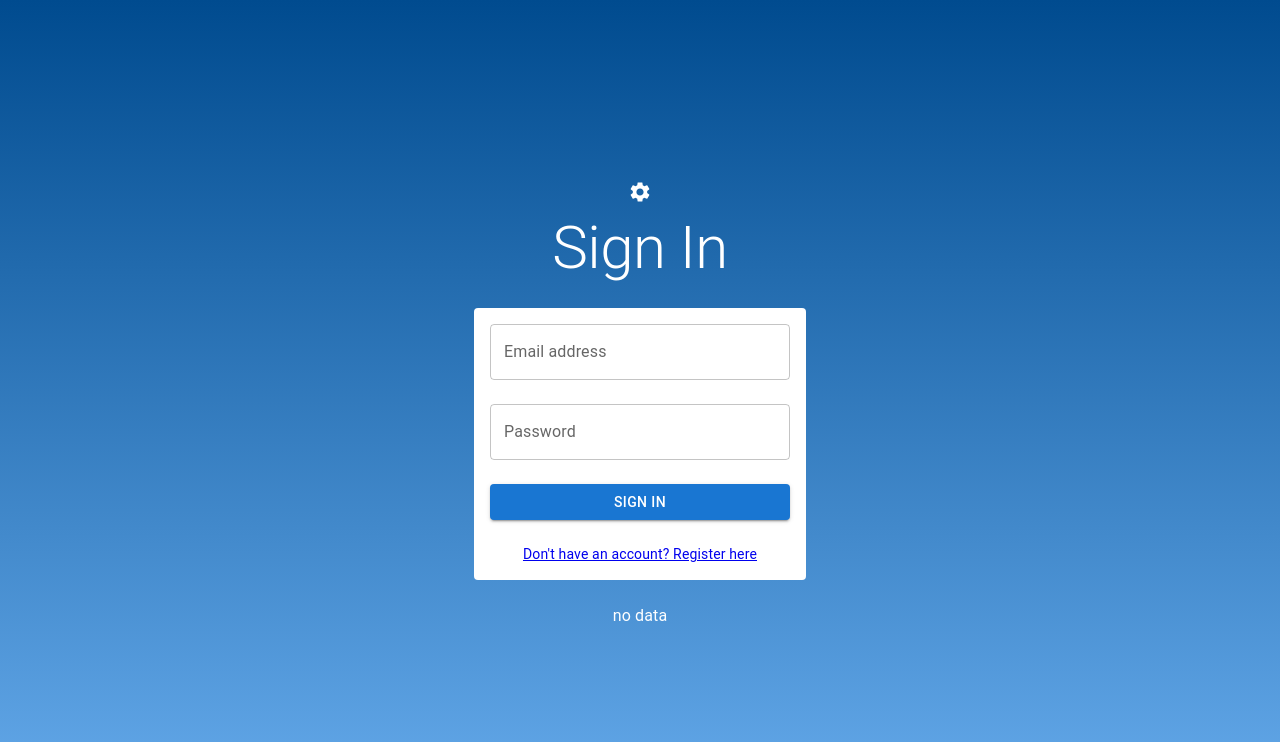
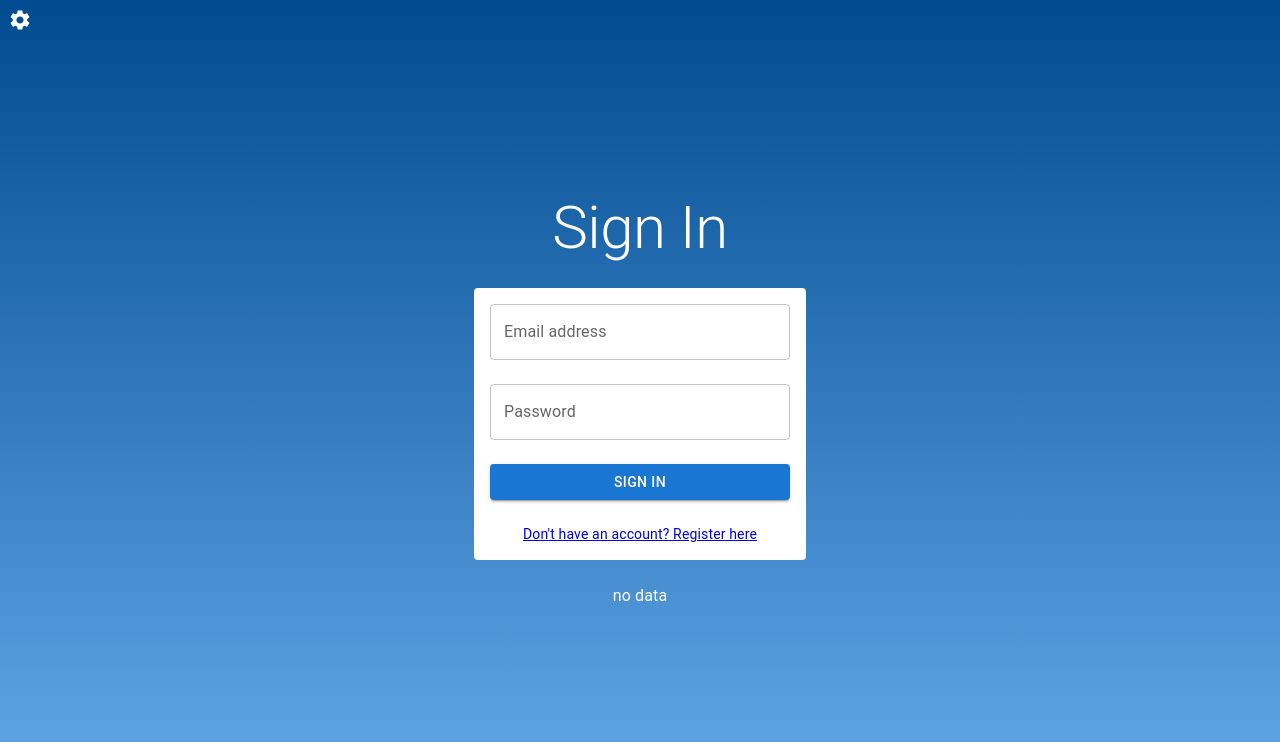
Before and after one commit to reayboi/pokemon, a React (Create React App) app: page /SignIn in a window 1280 px wide. Shown: the top 742 px of the page. Built offline with nearby package versions, Linux system fonts and the light colour scheme; no server answers.

Commit message:
chore: fixing banner position

```diff
--- a/src/common/Banner.tsx
+++ b/src/common/Banner.tsx
@@ -1,12 +1,10 @@
-import React, { useContext } from "react";
+import React from "react";
 import { getAuth, signOut } from "firebase/auth";
 import { Alert, IconButton, Menu, MenuItem } from "@mui/material";
-import AuthContext from "../utils/contexts/AuthContext";
 import SettingsIcon from "@mui/icons-material/Settings";
-import { Link, useNavigate } from "react-router-dom";
+import { useNavigate } from "react-router-dom";
 
 const Banner = () => {
-  const { userData } = useContext(AuthContext);
   const [anchorEl, setAnchorEl] = React.useState<null | HTMLElement>(null);
   const open = Boolean(anchorEl);
   const handleClick = (event: React.MouseEvent<HTMLButtonElement>) => {
--- a/src/pages/Menu.tsx
+++ b/src/pages/Menu.tsx
@@ -13,7 +13,9 @@ const Menu = () => {
       alignItems="center"
       minHeight="100vh"
     >
-      <Banner />
+      <div style={{ position: "absolute", top: 0, left: 0 }}>
+        <Banner />
+      </div>
       <img src={Logo} alt="Pokemon TCG Logo" width={700} height={358.75} />
       <Link to="/SignIn">
         <IconButton sx={{ color: "#9DE34C", fontSize: "150px", mt: "30px" }}>
--- a/src/pages/Play.tsx
+++ b/src/pages/Play.tsx
@@ -14,7 +14,9 @@ function Play() {
       alignItems="center"
       minHeight="100vh"
     >
-      <Banner />
+      <div style={{ position: "absolute", top: 0, left: 0, zIndex: 999 }}>
+        <Banner />
+      </div>
       <Box
         className="opponent"
         width="97.5vw"
--- a/src/pages/SignIn.tsx
+++ b/src/pages/SignIn.tsx
@@ -79,7 +79,9 @@ function SignIn() {
       alignItems="center"
       minHeight="100vh"
     >
-      <Banner />
+      <div style={{ position: "absolute", top: 0, left: 0 }}>
+        <Banner />
+      </div>
       {authError && (
         <Alert
           severity="error"
```
